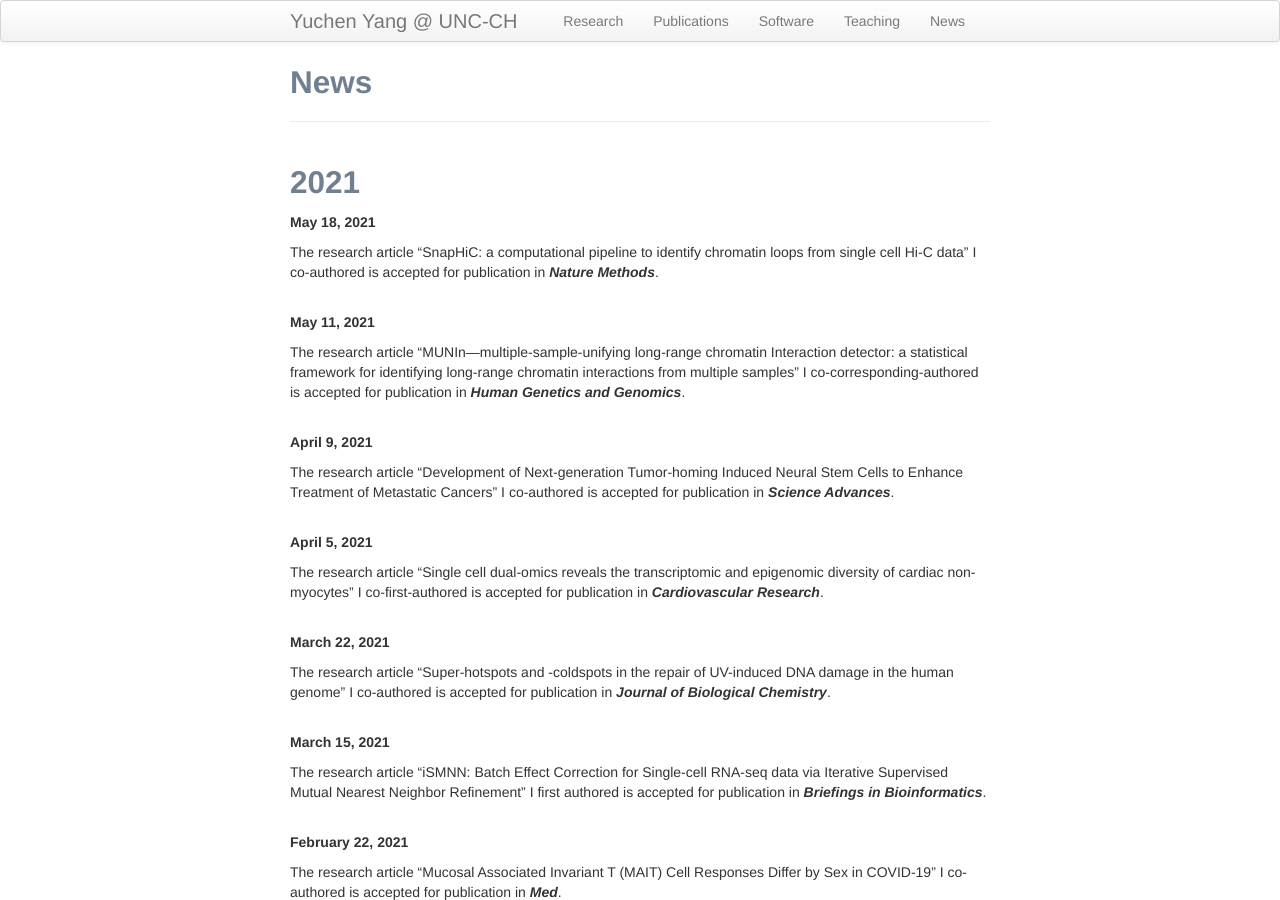
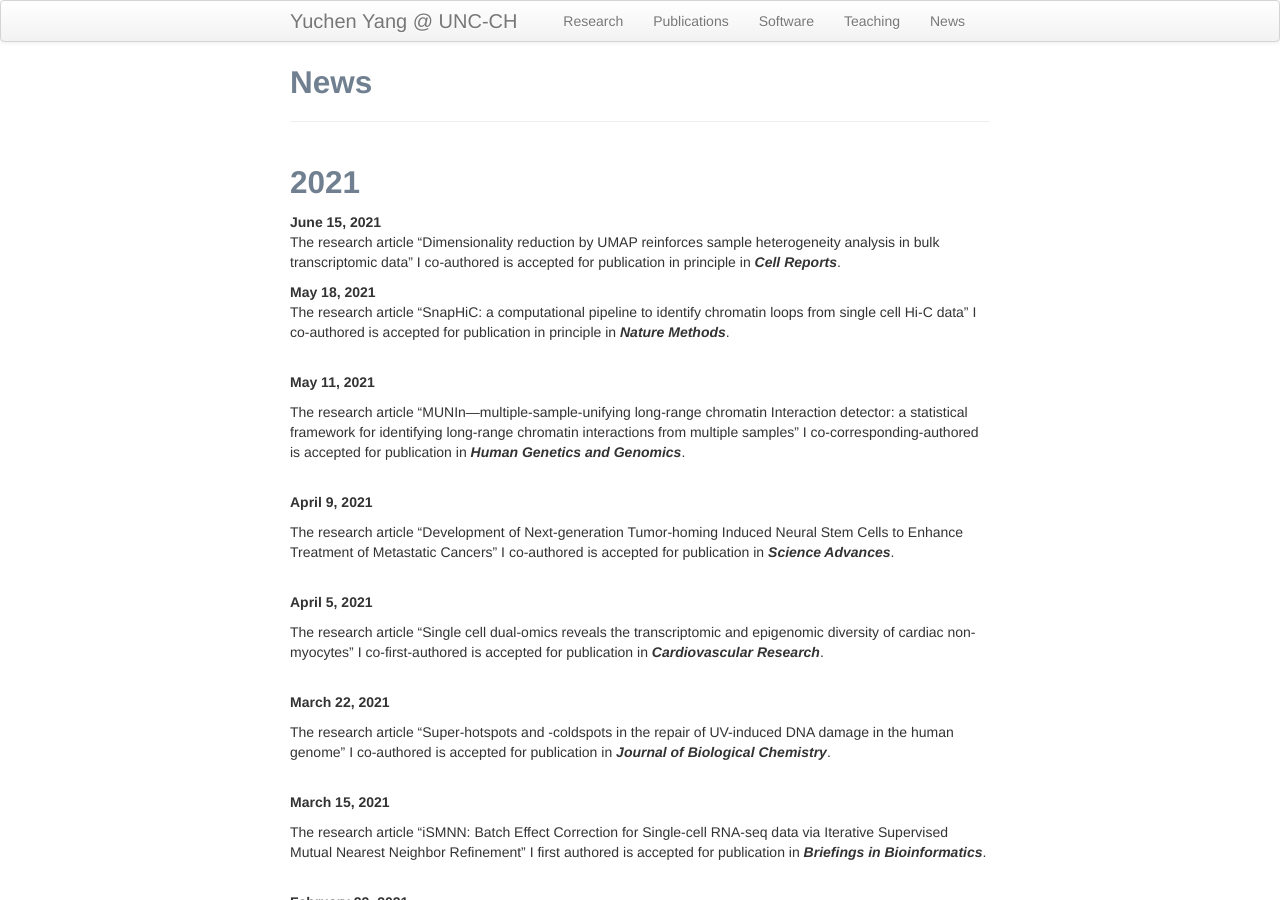
Before and after one commit to yycunc/yycunc.github.io, a Jekyll site: the page built from pages/News.md, in a window 1280 px wide and 900 px high. Built offline with Jekyll 4.4.1, drawn with Linux system fonts in a browser that asks for light colours.

Commit message:
Update News.md

```diff
--- a/pages/News.md
+++ b/pages/News.md
@@ -4,9 +4,11 @@ title: News
 ---
 
 ## 2021
+<b>June 15, 2021</b><br/>
+The research article "Dimensionality reduction by UMAP reinforces sample heterogeneity analysis in bulk transcriptomic data" I co-authored is accepted for publication in principle in ***Cell Reports***.<br/>
+
 <b>May 18, 2021</b><br/>
-
-The research article "SnapHiC: a computational pipeline to identify chromatin loops from single cell Hi-C data" I co-authored is accepted for publication in ***Nature Methods***.<br/>
+The research article "SnapHiC: a computational pipeline to identify chromatin loops from single cell Hi-C data" I co-authored is accepted for publication in principle in ***Nature Methods***.<br/>
 <br/>
 
 <b>May 11, 2021</b><br/>
```
